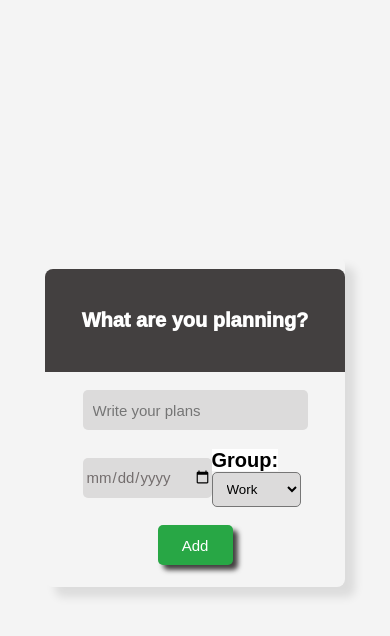
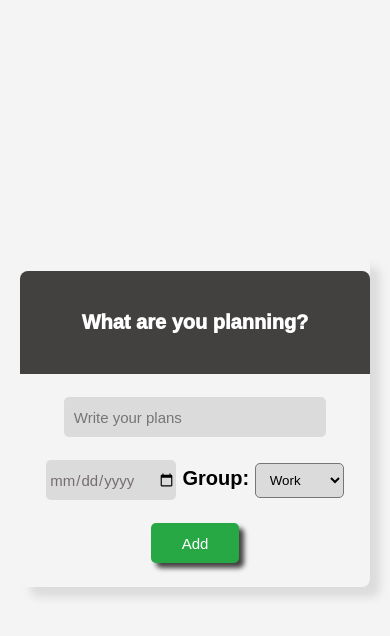
Before and after one commit to bhuwan214/todo, a plain HTML site: page index.html in a window 390 px wide. Both pictures are taken after a click on the button "Add Task". Drawn offline with Linux system fonts and the light colour scheme.

Commit message:
little changes

```diff
--- a/index.html
+++ b/index.html
@@ -31,13 +31,13 @@
         </main>
     </div>
 
-    <div class="info-modal" id="info">
+    <div class="info-modal" id="info" >
     <div class="task-module">
         <label>What are you planning?</label>
         <input type="text" placeholder="Write your plans" id="data">
 
         <div class="row-two">
-            <input type="date" id="date-data">
+            <input type="date" id="date-data" required>
             <div class="group">
                 <span>Group: </span>
                 <select name="" id="selection">
--- a/style.css
+++ b/style.css
@@ -133,9 +133,8 @@ main {
 .task-module{
     height: 330px;
     width: 70vw;
+    min-width: 350px;
     border-radius: 8px;
-    max-width: 500px;
-    min-width: 300px;
 display: flex;
 flex-direction: column;
 padding-top: 10px;
@@ -156,8 +155,8 @@ box-shadow: 10px 10px 10px rgba(0, 0, 0, 0.1);
     color: white;
 }
 
-span{
-    background-color: white;
+.group >span{
+
     color: black;
     font-size: 20px ;
     font-weight: 700;
@@ -225,3 +224,11 @@ select{
     background-color: #dcdbdb;
 
 }
+
+
+
+@media(max-width:600px){
+    .row-two{
+        width: 85%;
+    }
+}
```
